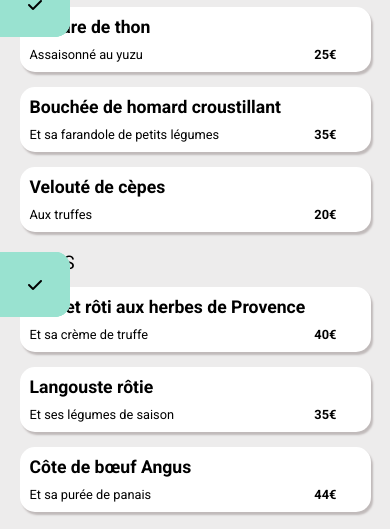
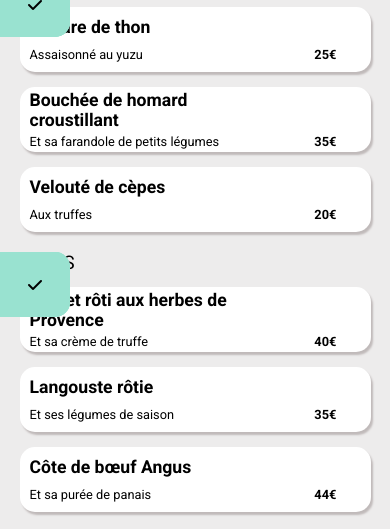
Before and after one commit to Xav84120/ohmyfood, a plain HTML site: page restaurants/delice/delice.html in a window 390 px wide. Shown: the part 301-830 px from the top of the page. Drawn offline with Linux system fonts and the light colour scheme; a web font is replaced by a local one.

Commit message:
avant responsive

```diff
--- a/restaurants/restaurants-style/restau-mobile.scss
+++ b/restaurants/restaurants-style/restau-mobile.scss
@@ -199,12 +199,14 @@ main {
         box-shadow: #c0baba 2px 3px 2px 0px;
         height: 65px;
         margin-bottom: 15px;
+
         &--name {
-
             transform-origin: 0% 50%;
+            h4 {
+                width: 250px;
+            }
         }
         &--description {
-            text-overflow: ellipsis;
             width: 90%;
             transform-origin: 0% 50%;
             @include row-space-between;
@@ -220,9 +222,10 @@ main {
             border-radius: 0 15px 15px 0;
             transform-origin: 100% 50%;
             transform: scaleX(0);
+        }
 
-        }
         &:hover {
+
             .menu-content__proposition--name {
                 transition: 1s ease-in-out;
                 transform: scaleX(.8);
@@ -235,7 +238,6 @@ main {
                 transition: 1s ease-in-out;
                 transform: scaleX(1);
                 i {
-                    border: 1px yellow solid;
                     background-color: white;
                     padding: .3rem;
                     border-radius: 1.2rem;
@@ -244,6 +246,7 @@ main {
                     transition: 1s;
                     transform: rotate(360deg);
                 }
+
             }
         }
     }
```
Also changed, not shown: restaurants/restaurants-style/restau-mobile.css, 1 other file.
